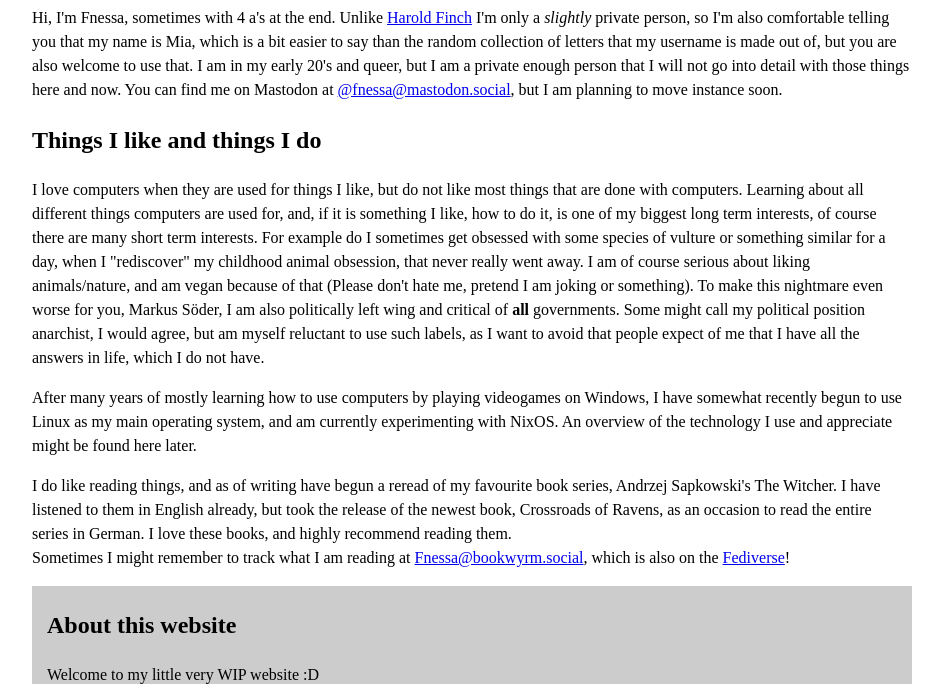
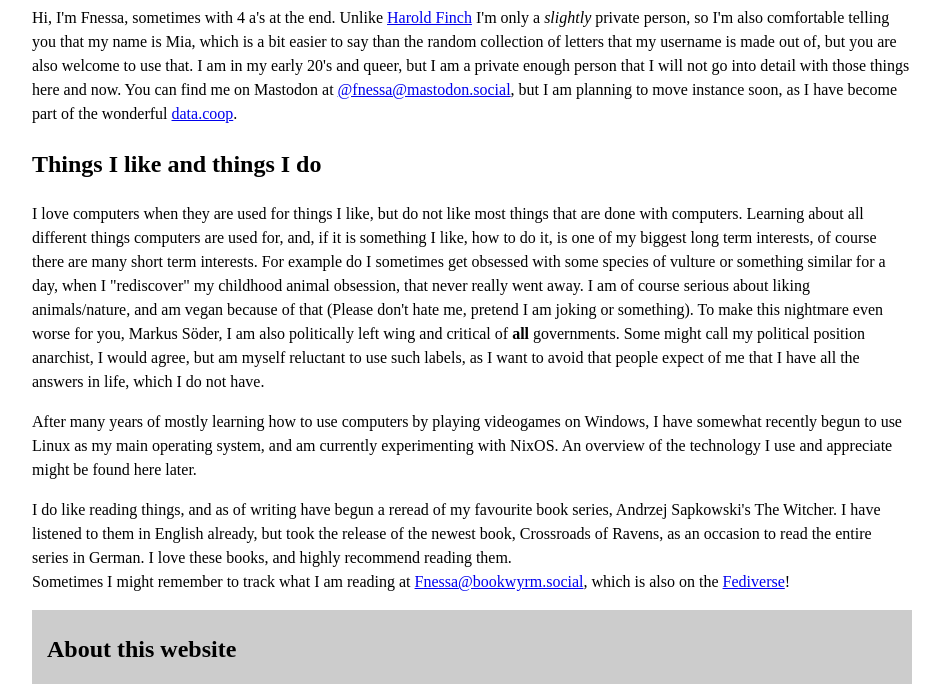
Before and after one commit to Fnessa/website, a plain HTML site: page index.html in a window 1280 px wide. Shown: the part 85-769 px from the top of the page, without its empty margins (168-1111 px from the left). Drawn offline with Linux system fonts and the light colour scheme.

Commit message:
added reference to data.coop

```diff
--- a/index.html
+++ b/index.html
@@ -10,7 +10,7 @@
 		<main>
 			<h1>About me</h1>
 			<p>
-			Hi, I'm Fnessa, sometimes with 4 a's at the end. Unlike <a href="https://en.wikipedia.org/wiki/Person_of_Interest_(TV_series)">Harold Finch</a> I'm only a <i>slightly</i> private person, so I'm also comfortable telling you that my name is Mia, which is a bit easier to say than the random collection of letters that my username is made out of, but you are also welcome to use that. I am in my early 20's and queer, but I am a private enough person that I will not go into detail with those things here and now. You can find me on Mastodon at <a rel="me" href="https://mastodon.social/@fnessa">@fnessa@mastodon.social</a>, but I am planning to move instance soon.
+			Hi, I'm Fnessa, sometimes with 4 a's at the end. Unlike <a href="https://en.wikipedia.org/wiki/Person_of_Interest_(TV_series)">Harold Finch</a> I'm only a <i>slightly</i> private person, so I'm also comfortable telling you that my name is Mia, which is a bit easier to say than the random collection of letters that my username is made out of, but you are also welcome to use that. I am in my early 20's and queer, but I am a private enough person that I will not go into detail with those things here and now. You can find me on Mastodon at <a rel="me" href="https://mastodon.social/@fnessa">@fnessa@mastodon.social</a>, but I am planning to move instance soon, as I have become part of the wonderful <a href="https://data.coop/">data.coop</a>.
 			</p>
 			<h2>Things I like and things I do</h2>
 			<p>
```
